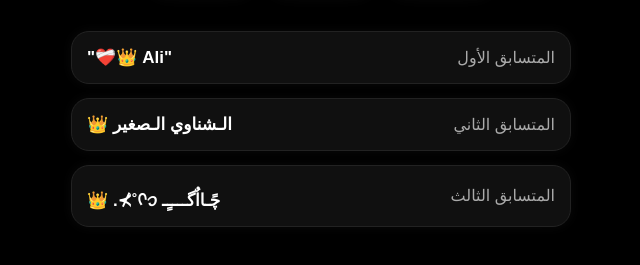
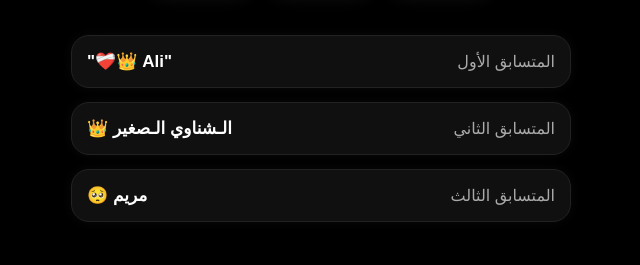
Before and after one commit to 1bobdaf3-star/lorx-astor, a plain HTML site: page index.html in a window 1280 px wide. Shown: the part 383-648 px from the top of the page, without its empty margins (319-959 px from the left). Drawn offline with Linux system fonts and the light colour scheme.

Commit message:
Update index.html

```diff
--- a/index.html
+++ b/index.html
@@ -273,7 +273,7 @@ body{
             </span>
 
             <span class="player-name">
-                چًـااٌگــــٍـ ᡴꪫ˚⊁. 👑
+                مريم 🥺
             </span>
         </div>
 
```
